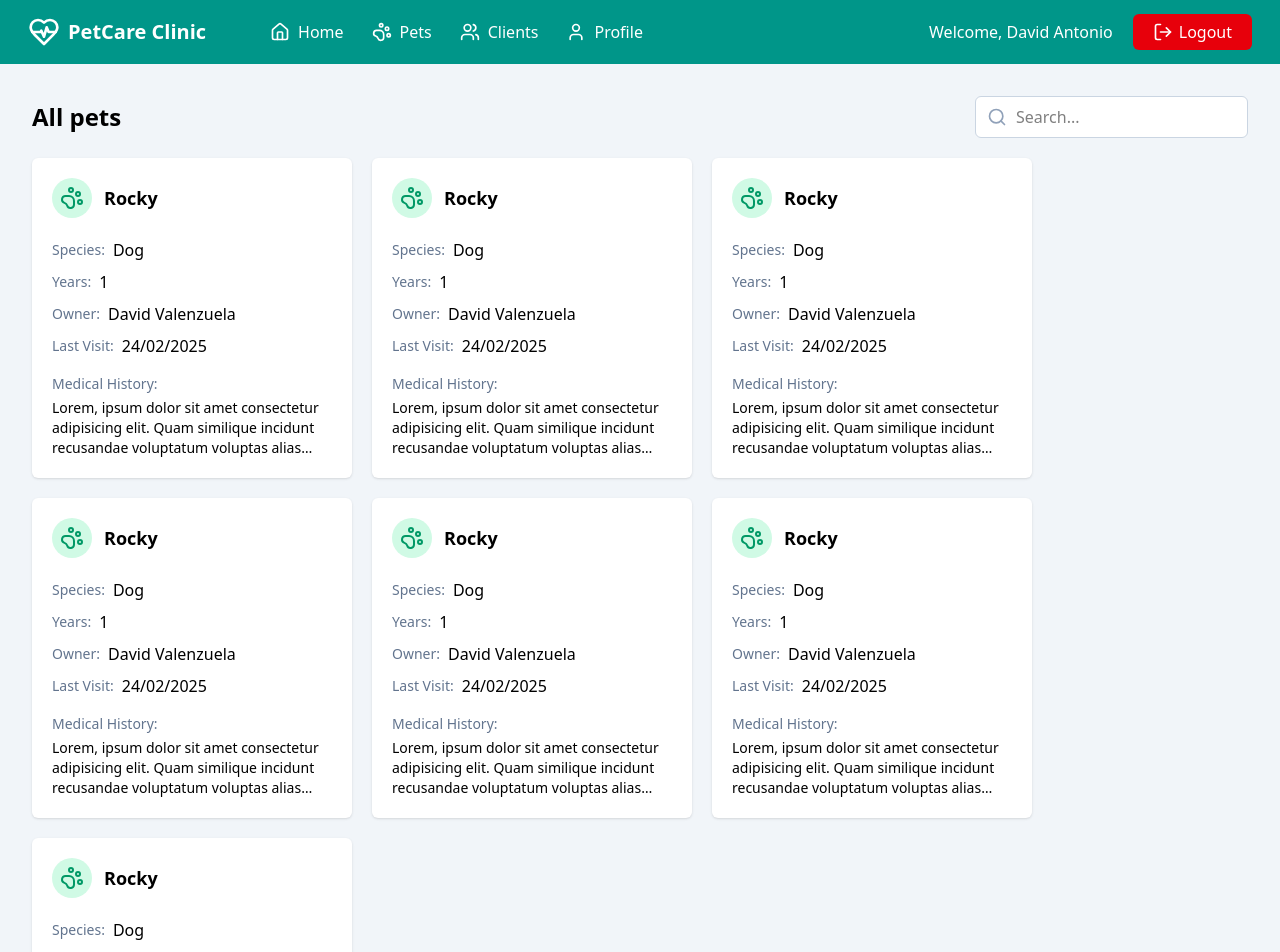
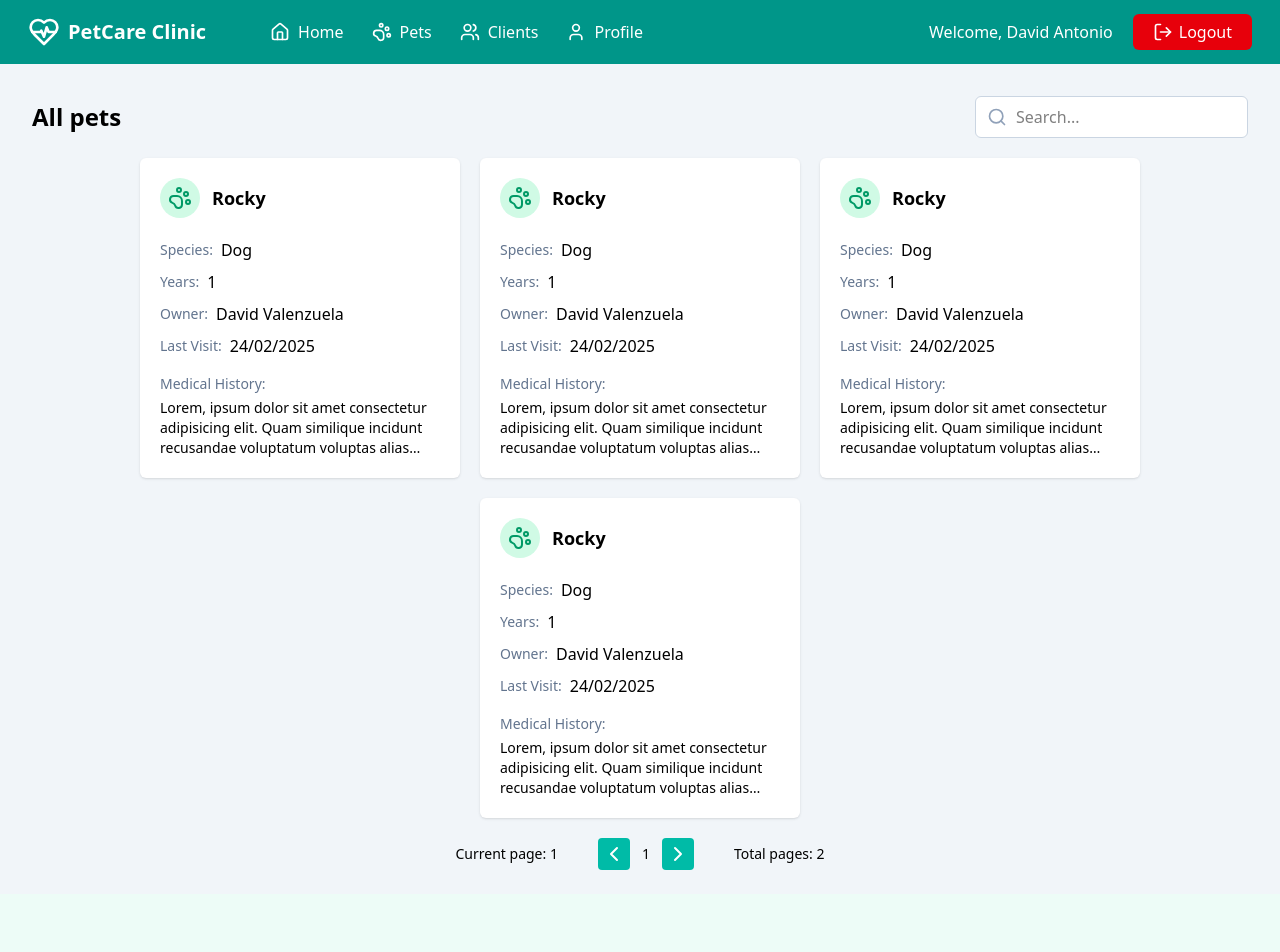
Before and after one commit to davidvchang/PetCare, a React (Vite) app in the folder frontend/: page /admin/pets in a window 1280 px wide. Shown: the top 952 px of the page. After the commit the page ends 894 px from the top, so only its background shows below. Built offline with nearby package versions, Linux system fonts and the light colour scheme.

Commit message:
Add: Navegation in Pets, Home and Clients Page

```diff
--- /dev/null
+++ b/frontend/src/components/Navegation.tsx
@@ -0,0 +1,27 @@
+import React from 'react'
+import BtnPagination from './BtnPagination'
+import { ChevronLeft, ChevronRight } from 'lucide-react'
+
+interface PropsNavegation {
+    current_page: number,
+    page: number,
+    total_page: number
+}
+
+const Navegation:React.FC<PropsNavegation> = ({current_page, page, total_page}) => {
+  return (
+    <div className='flex text-sm font-light gap-5 lg:gap-10 items-center justify-center'>
+        <span>Current page: <strong>{current_page}</strong></span>
+
+        <div className='flex gap-3 items-center'>
+            <BtnPagination icon={<ChevronLeft/>}/>
+            <span className=' font-medium'>{page}</span>
+            <BtnPagination icon={<ChevronRight/>}/>
+        </div>
+
+        <span>Total pages: <strong>{total_page}</strong></span>
+    </div>
+  )
+}
+
+export default Navegation
--- a/frontend/src/pages/Clients.tsx
+++ b/frontend/src/pages/Clients.tsx
@@ -2,6 +2,7 @@ import React from 'react'
 import NavBar from '../components/NavBar'
 import InputSearch from '../components/InputSearch'
 import CardClients from '../components/CardClients'
+import Navegation from '../components/Navegation'
 
 const Clients:React.FC = () => {
   return (
@@ -20,6 +21,14 @@ const Clients:React.FC = () => {
 
             <div className='flex flex-wrap gap-5'>
                 <CardClients/>
+                <CardClients/>
+                <CardClients/>
+                <CardClients/>
+                <CardClients/>
+            </div>
+
+            <div className='flex justify-center items-center'>
+              <Navegation current_page={1} page={1} total_page={2}/>
             </div>
 
         </div>
--- a/frontend/src/pages/Home.tsx
+++ b/frontend/src/pages/Home.tsx
@@ -6,6 +6,7 @@ import { Plus, ChevronRight, ChevronLeft } from 'lucide-react';
 import RowsTable from '../components/RowsTable';
 import BtnPagination from '../components/BtnPagination';
 import AddPet from './AddPet';
+import Navegation from '../components/Navegation';
 
 const Home:React.FC = () => {
 
@@ -43,16 +44,8 @@ const Home:React.FC = () => {
                 </div>
             </div>
 
-            <div className='flex text-sm font-light gap-5 lg:gap-10 items-center justify-center'>
-                <span>Current page: <strong>1</strong></span>
-
-                <div className='flex gap-3 items-center'>
-                    <BtnPagination icon={<ChevronLeft/>}/>
-                    <span className=' font-medium'>1</span>
-                    <BtnPagination icon={<ChevronRight/>}/>
-                </div>
-
-                <span>Total pages: <strong>2</strong></span>
+            <div className='flex justify-center items-center pt-3'>
+              <Navegation current_page={1} page={1} total_page={2}/>
             </div>
         </div>
 
--- a/frontend/src/pages/Pets.tsx
+++ b/frontend/src/pages/Pets.tsx
@@ -2,6 +2,7 @@ import React from 'react'
 import NavBar from '../components/NavBar'
 import InputSearch from '../components/InputSearch'
 import CardPetsInformation from '../components/CardPetsInformation'
+import Navegation from '../components/Navegation'
 
 const Pets:React.FC = () => {
   return (
@@ -14,14 +15,16 @@ const Pets:React.FC = () => {
                 <InputSearch/>
             </div>
 
-            <div className='flex flex-wrap gap-5'>
+            <div className='flex flex-wrap gap-5 justify-center'>
                 <CardPetsInformation/>
                 <CardPetsInformation/>
                 <CardPetsInformation/>
                 <CardPetsInformation/>
-                <CardPetsInformation/>
-                <CardPetsInformation/>
-                <CardPetsInformation/>
+
+            </div>
+
+            <div className='flex justify-center items-center'>
+              <Navegation current_page={1} page={1} total_page={2}/>
             </div>
 
         </div>
```
